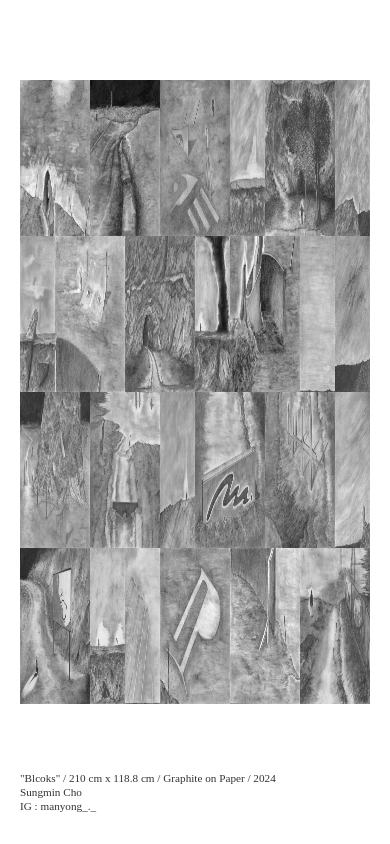
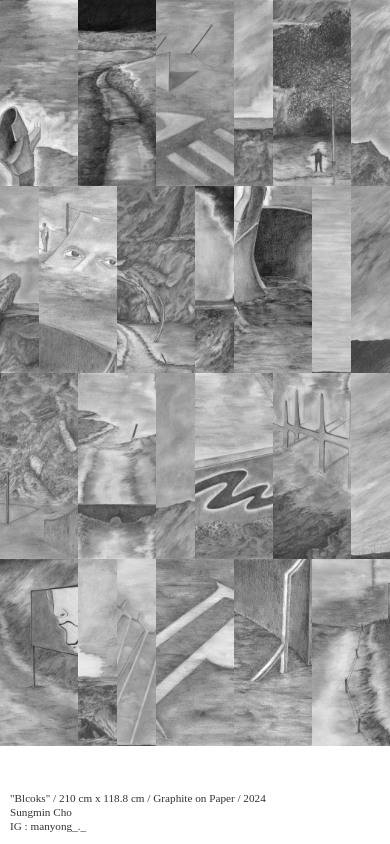
Before and after one commit to junho100/Blcoks-Deploy, a plain HTML site: page index.html in a window 390 px wide. Drawn offline with Linux system fonts and the light colour scheme.

Commit message:
Add media query

```diff
--- a/index.html
+++ b/index.html
@@ -38,7 +38,7 @@
       img {
         width: 100%;
         height: 100%;
-        object-fit: fill;
+        object-fit: cover;
         display: block;
       }
       footer {
@@ -53,6 +53,7 @@
       .footer-content {
         max-width: 600px;
         font-size: 0.7em;
+        text-align: left;
       }
       .footer-content p {
         margin: 2px 0;
@@ -90,6 +91,23 @@
         color: #bbb;
         text-decoration: none;
         cursor: pointer;
+      }
+
+      /* 모바일 및 태블릿 화면을 위한 미디어 쿼리 */
+      @media (max-width: 1024px) {
+        body {
+          padding: 0;
+        }
+        .container {
+          height: calc(100vh - 80px);
+        }
+        footer {
+          margin-top: 0;
+          padding: 10px;
+        }
+        .footer-content {
+          max-width: 100%;
+        }
       }
     </style>
   </head>
```
